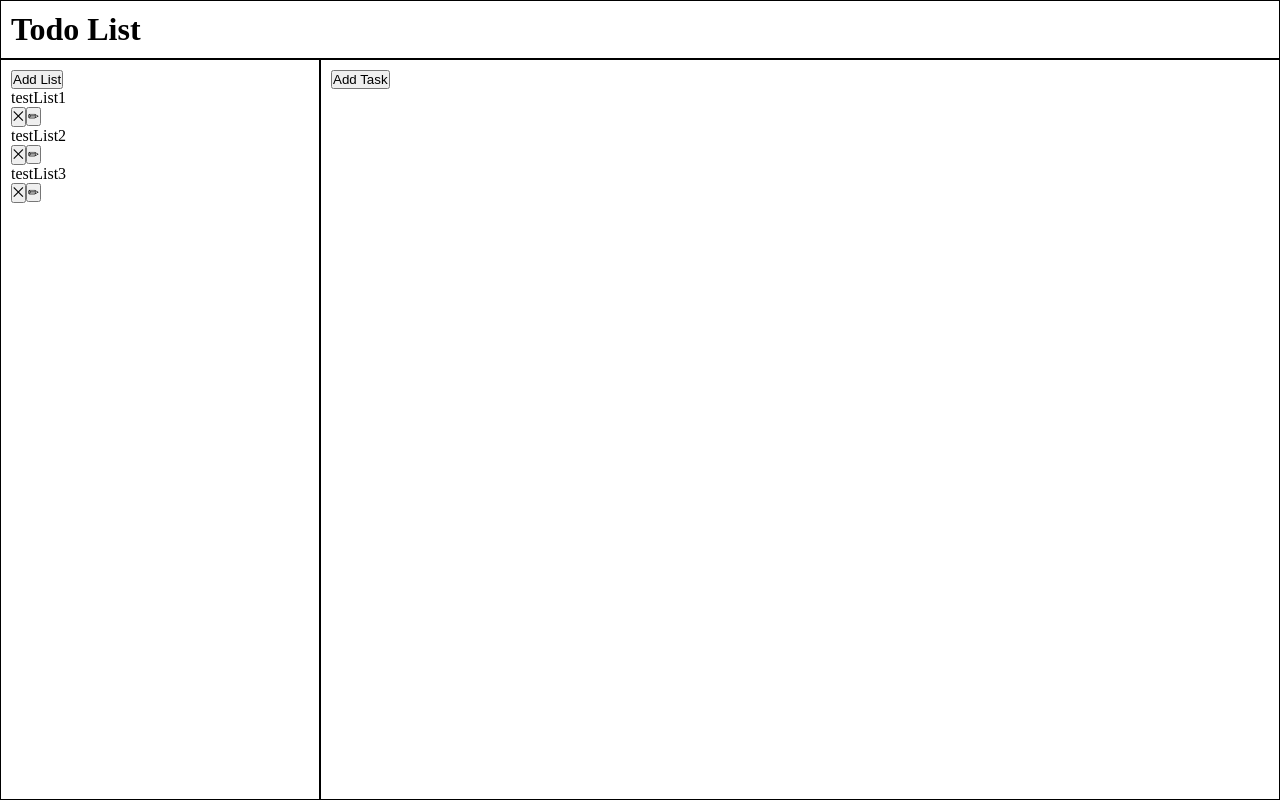
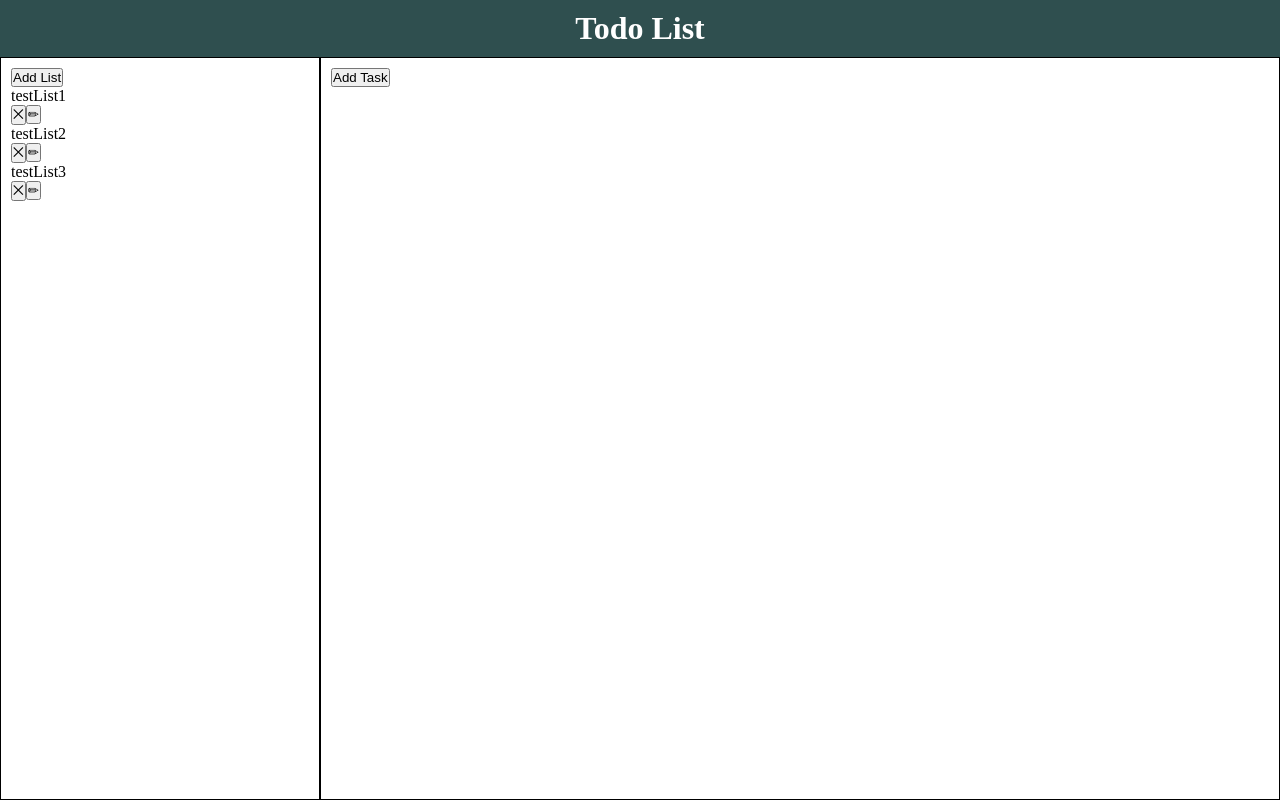
Before and after one commit to VMadhuranga/todo-list, a website built with webpack: page dist/index.html in a window 1280 px wide. Built offline with Linux system fonts and the light colour scheme.

Commit message:
Add header styling
Update style.css
- Add styling to the header section

```diff
--- a/src/style.css
+++ b/src/style.css
@@ -12,8 +12,10 @@ body {
 }
 
 .header {
+    color: white;
+    text-align: center;
+    background-color: darkslategray;
     padding: 10px;
-    border: 1px solid;
     grid-column: 1 / -1;
 }
 
```
Also changed, not shown: dist/main.js.
